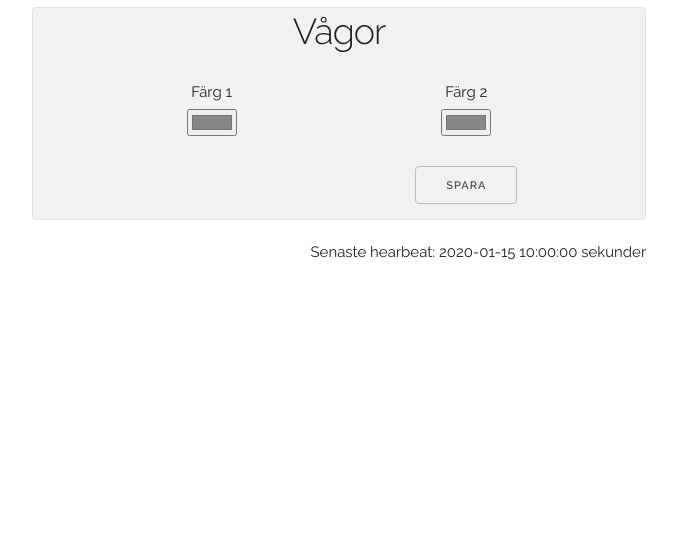
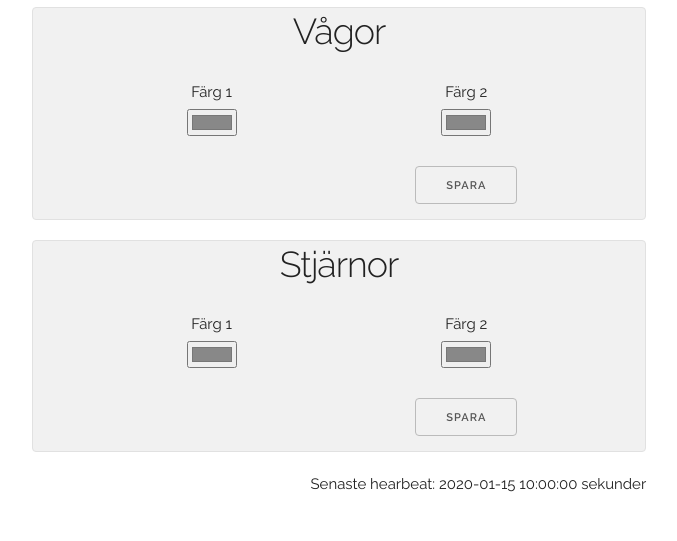
Before and after one commit to josefutbult-software/OvveMatrix-Server, a Flask app: template templates/index.html in a window 1280 px wide. Shown: the part 406-947 px from the top of the page, without its empty margins (301-978 px from the left). Before the commit the page ends 666 px from the top, so only its background shows below. Run offline with Flask 2, Linux system fonts and the light colour scheme; the template is opened without the code that fills it: most values are stand-ins (such as "Sample title", 1, 10 or a date in 2020).

Commit message:
Add stars mode

```diff
--- a/app.py
+++ b/app.py
@@ -48,6 +48,11 @@ def set_state(form):
             state['waves']['color2'] = form['color2']
             last_data = {'waves': state['waves']}
 
+        elif mode == 'stars':
+            state['stars']['color1'] = form['color1']
+            state['stars']['color2'] = form['color2']
+            last_data = {'stars': state['stars']}
+
         else:
             return
     except:
--- a/persistant/state.json
+++ b/persistant/state.json
@@ -1,7 +1,11 @@
 {
+    "stars": {
+        "color1": "#fce94f",
+        "color2": "#000a36"
+    },
     "text": {
         "color": "#ffef00",
-        "text": "Stuff!"
+        "text": "Josef"
     },
     "waves": {
         "color1": "#ff4800",
--- a/templates/index.html
+++ b/templates/index.html
@@ -74,6 +74,31 @@
           </div>
         </form>
       </div>
+
+      <div class="row u-full-width border">
+        <form class="container" id="stars" method="post">
+          <input type="hidden" name="mode", value="stars">
+          <div class="row centered-content">
+            <h3>Stjärnor</h3>
+          </div>
+          <div class="row">
+            <div class="six columns centered-content">
+              <p class="margin-y-5px">Färg 1</p>
+              <input type="color" name="color1" value="{{ state.stars.color1 }}">
+            </div>
+            <div class="six columns centered-content">
+              <p class="margin-y-5px">Färg 2</p>
+              <input type="color" name="color2" value="{{ state.stars.color2 }}">
+            </div>
+          </div>
+          <div class="row">
+            <div class="six columns offset-by-six centered-content">
+              <input class="save-button" type="submit" id="Spara" value="Spara">
+            </div>
+          </div>
+        </form>
+      </div>
+
     </div>
     <div class="container">
       <div class="u-pull-right">
```
Also changed, not shown: 1 other file.
